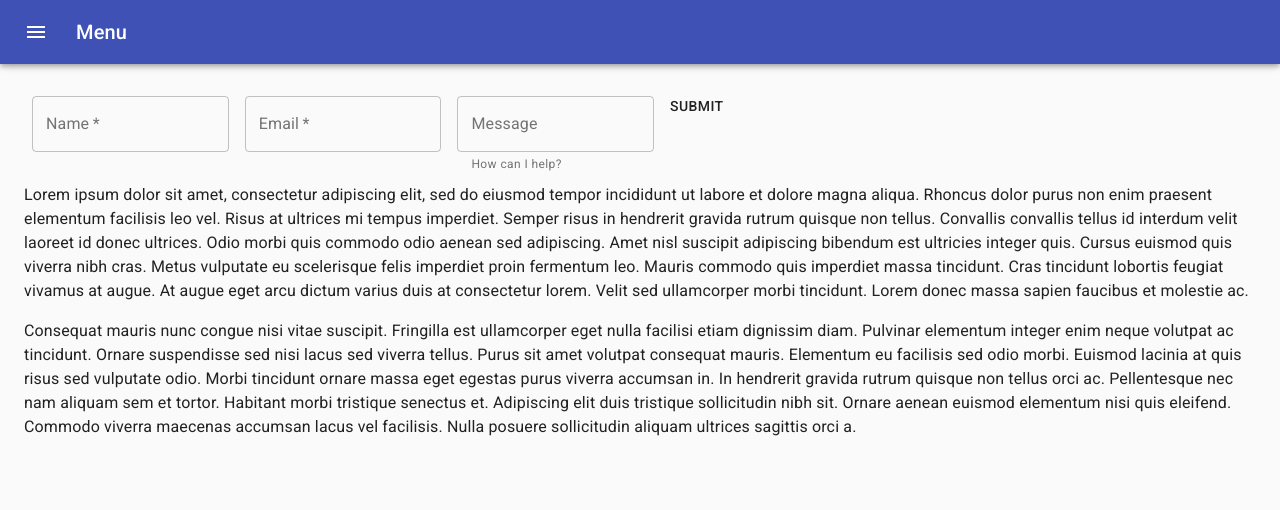
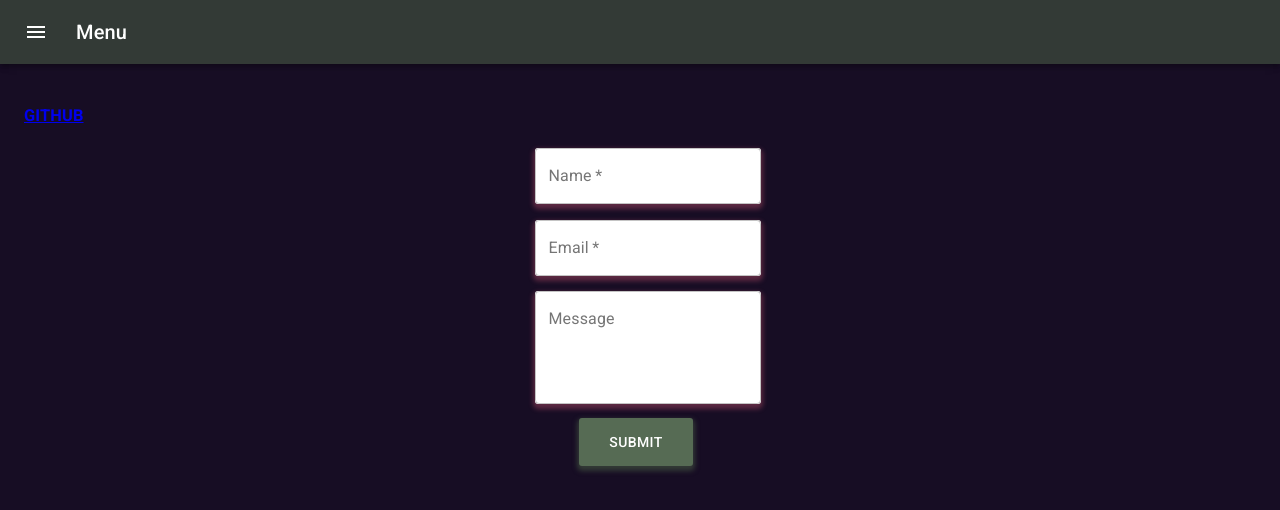
Before and after one commit to BitterBlue22/porftfolio-site, a React (Create React App) app in the folder portfolio-site/: page /contact-me in a window 1280 px wide. Shown: the top 510 px of the page. Built offline with nearby package versions, Linux system fonts and the light colour scheme.

Commit message:
updates to incorporate styled components

```diff
--- a/portfolio-site/src/App.css
+++ b/portfolio-site/src/App.css
@@ -3,4 +3,5 @@ body {
 }
 .link {
   text-decoration: none;
+  color: black;
 }
--- a/portfolio-site/src/components/ContactMe.jsx
+++ b/portfolio-site/src/components/ContactMe.jsx
@@ -4,6 +4,9 @@ import FormPropsTextFields from "./re-useable/Form";
 const ContactMe = () => {
   return (
     <form>
+      <h3>
+        <a href="https://github.com/BitterBlue22">GITHUB</a>
+      </h3>
       <FormPropsTextFields />
     </form>
   );
--- a/portfolio-site/src/components/re-useable/Accordion.jsx
+++ b/portfolio-site/src/components/re-useable/Accordion.jsx
@@ -1,65 +1,116 @@
 import React from "react";
-import { makeStyles } from "@material-ui/core/styles";
+import { styled } from "@material-ui/core/styles";
 import ExpansionPanel from "@material-ui/core/ExpansionPanel";
 import ExpansionPanelSummary from "@material-ui/core/ExpansionPanelSummary";
 import ExpansionPanelDetails from "@material-ui/core/ExpansionPanelDetails";
 import Typography from "@material-ui/core/Typography";
 import ExpandMoreIcon from "@material-ui/icons/ExpandMore";
 
-const useStyles = makeStyles((theme) => ({
-  root: {
-    width: "100%",
-  },
-  heading: {
-    fontSize: theme.typography.pxToRem(15),
-    fontWeight: theme.typography.fontWeightRegular,
-  },
-}));
+const StyledExpansionPanel = styled(ExpansionPanel)({
+  background: "#566b54",
+  border: 0,
+  borderRadius: 3,
+  boxShadow: "0 3px 5px 2px #333a36",
+  color: "white",
+  padding: "0 30px",
+  width: "100%",
+});
+const StyledExpansionPanelDetails = styled(ExpansionPanelDetails)({
+  background: "#9bb6b8",
+  border: 0,
+  borderRadius: 3,
+  boxShadow: "0 3px 5px 2px #333a36",
+  color: "white",
+  padding: "20px",
+  width: "100%",
+  margin: "0 0 20px",
+});
+const StyledExpansionPanelSummary = styled(ExpansionPanelSummary)({
+  background: "##566b54",
+  border: 0,
+  borderRadius: 3,
 
-export default function SimpleExpansionPanel() {
-  const classes = useStyles();
+  color: "white",
+  padding: "0 30px",
+  width: "100%",
+});
 
+export default function StyledComponents() {
   return (
-    <section className={classes.root}>
-      <ExpansionPanel>
-        <ExpansionPanelSummary
+    <section>
+      <StyledExpansionPanel>
+        <StyledExpansionPanelSummary
           expandIcon={<ExpandMoreIcon />}
           aria-controls="panel1a-content"
           id="panel1a-header"
         >
-          <Typography className={classes.heading}>Project Latest</Typography>
-        </ExpansionPanelSummary>
-        <ExpansionPanelDetails>
+          <Typography>Project Latest</Typography>
+        </StyledExpansionPanelSummary>
+        <StyledExpansionPanelDetails>
           <Typography>
             Lorem ipsum dolor sit amet, consectetur adipiscing elit. Suspendisse
             malesuada lacus ex, sit amet blandit leo lobortis eget.
           </Typography>
-        </ExpansionPanelDetails>
-      </ExpansionPanel>
-      <ExpansionPanel>
-        <ExpansionPanelSummary
+        </StyledExpansionPanelDetails>
+      </StyledExpansionPanel>
+      <StyledExpansionPanel>
+        <StyledExpansionPanelSummary
           expandIcon={<ExpandMoreIcon />}
           aria-controls="panel2a-content"
           id="panel2a-header"
         >
-          <Typography className={classes.heading}>Chicken Tinder</Typography>
-        </ExpansionPanelSummary>
-        <ExpansionPanelDetails>
-          <Typography>A fun way to choose where to eat!</Typography>
-        </ExpansionPanelDetails>
-      </ExpansionPanel>
-      <ExpansionPanel>
-        <ExpansionPanelSummary
+          <Typography>Chicken Tinder</Typography>
+        </StyledExpansionPanelSummary>
+        <StyledExpansionPanelDetails>
+          <Typography>
+            A fun way to choose where to eat!
+            <section>
+              <h4>Frontend:</h4>
+              <a href=" https://chicken-tinder-nc.netlify.app/  ">Hosted</a>
+              <br />
+              <a href="https://github.com/hayeskg/ChickenTinderFrontend  ">
+                Github
+              </a>
+            </section>
+            <section>
+              <h4>Backend:</h4>
+              <a href="https://chicken-tinder-backend.herokuapp.com/graphql">
+                Hosted
+              </a>
+              <br />
+              <a href="https://github.com/hayeskg/ChickenTinderBackend">
+                Github
+              </a>
+            </section>
+          </Typography>
+        </StyledExpansionPanelDetails>
+      </StyledExpansionPanel>
+      <StyledExpansionPanel>
+        <StyledExpansionPanelSummary
           expandIcon={<ExpandMoreIcon />}
           aria-controls="panel2a-content"
           id="panel2a-header"
         >
-          <Typography className={classes.heading}>NC News</Typography>
-        </ExpansionPanelSummary>
-        <ExpansionPanelDetails>
-          <Typography>A Reddit-inspired news site</Typography>
-        </ExpansionPanelDetails>
-      </ExpansionPanel>
+          <Typography>NC News</Typography>
+        </StyledExpansionPanelSummary>
+        <StyledExpansionPanelDetails>
+          <Typography>
+            A Reddit-inspired news site
+            <section>
+              <h4>Frontend:</h4>
+              <a href="https://tel-nc-news.netlify.app/ ">Hosted</a>
+              <br />
+              <a href="https://github.com/BitterBlue22/NC-news-FE ">Github</a>
+            </section>
+            <section>
+              <h4>Backend:</h4>
+              <a href="https://tel-news-port.herokuapp.com/api">Hosted</a>
+              <br />
+              <a href="https://github.com/BitterBlue22/NC_News">Github</a>
+            </section>
+          </Typography>
+        </StyledExpansionPanelDetails>
+      </StyledExpansionPanel>
     </section>
   );
 }
--- a/portfolio-site/src/components/re-useable/Form.jsx
+++ b/portfolio-site/src/components/re-useable/Form.jsx
@@ -1,45 +1,80 @@
 import React from "react";
 import TextField from "@material-ui/core/TextField";
-import { makeStyles } from "@material-ui/core/styles";
-import { Button } from "@material-ui/core";
+import { styled } from "@material-ui/core/styles";
+import { Button, Grid } from "@material-ui/core";
 
-const useStyles = makeStyles((theme) => ({
-  root: {
-    "& .MuiTextField-root": {
-      margin: theme.spacing(1),
-      width: "25ch",
+const StyledTextField = styled(TextField)({
+  background: "white",
+  border: 0,
+  borderRadius: 3,
+  boxShadow: "0 3px 5px 2px rgba(255, 105, 135, .3)",
+  color: "white",
+  margin: "1ch",
+  width: "100%",
+  display: "flex",
+});
+
+const StyledButton = styled(Button)({
+  background: "#566b54",
+  border: 0,
+  borderRadius: 3,
+  boxShadow: "0 3px 5px 2px #333a36",
+  color: "white",
+  height: 48,
+  padding: "0 30px",
+  margin: "10px",
+  "&:hover": {
+    background: "#333a36",
   },
-  },
-}));
+});
 
-export default function FormPropsTextFields() {
-  const classes = useStyles();
+const StyledGrid = styled(Grid)({
+  display: "flex",
+  flexDirection: "column",
+  justifyContent: "space-around",
+  alignItems: "center",
+});
 
+export default function StyledComponents() {
   return (
-    <form className={classes.root} noValidate autoComplete="off">
-      <TextField
+    <StyledGrid container spacing={1}>
+      <form noValidate autoComplete="off">
+        <StyledGrid container item>
+          <StyledTextField
             required
             id="outlined-required"
             label="Name"
             variant="outlined"
+            fullWidth
           />
-
-      <TextField
+        </StyledGrid>
+        <StyledGrid container item>
+          <StyledTextField
             required
             id="outlined-email"
             label="Email"
             type="email"
             variant="outlined"
+            fullWidth
           />
-
-      <TextField
+        </StyledGrid>
+        <StyledGrid container item>
+          <StyledTextField
             id="outlined-message"
             label="Message"
             type="text"
-        helperText="How can I help?"
             variant="outlined"
+            multiline
+            rows={4}
+            fullWidth
           />
-      <Button>Submit</Button>
+        </StyledGrid>
+        <StyledGrid container item xs={12} spacing={1}>
+          <StyledButton variant="contained" color="primary">
+            Submit
+          </StyledButton>
+        </StyledGrid>
       </form>
+    </StyledGrid>
   );
 }
--- a/portfolio-site/src/components/re-useable/Navigation.jsx
+++ b/portfolio-site/src/components/re-useable/Navigation.jsx
@@ -32,16 +32,22 @@ const drawerWidth = 240;
 const useStyles = makeStyles((theme) => ({
   root: {
     display: "flex",
+    backgroundColor: "#170d24",
+    width: "100%",
+    height: "100%",
+    position: "fixed",
   },
   appBar: {
     transition: theme.transitions.create(["margin", "width"], {
       easing: theme.transitions.easing.sharp,
       duration: theme.transitions.duration.leavingScreen,
     }),
+    backgroundColor: "#333a36",
   },
   appBarShift: {
     width: `calc(100% - ${drawerWidth}px)`,
     marginLeft: drawerWidth,
+
     transition: theme.transitions.create(["margin", "width"], {
       easing: theme.transitions.easing.easeOut,
       duration: theme.transitions.duration.enteringScreen,
@@ -59,6 +65,7 @@ const useStyles = makeStyles((theme) => ({
   },
   drawerPaper: {
     width: drawerWidth,
+    backgroundColor: "#566b54",
   },
   drawerHeader: {
     display: "flex",
@@ -176,7 +183,7 @@ export default function PersistentDrawerLeft() {
             </ListItem>
           </Link>
         </List>
-        <Divider />
+        {/* <Divider />
         <List>
           {["Blog", "Art", "Social Media"].map((text, index) => (
             <ListItem button key={text}>
@@ -186,7 +193,7 @@ export default function PersistentDrawerLeft() {
               <ListItemText primary={text} />
             </ListItem>
           ))}
-        </List>
+        </List> */}
       </Drawer>
       <main
         className={clsx(classes.content, {
@@ -201,35 +208,6 @@ export default function PersistentDrawerLeft() {
           <AboutMe path="/about-me" />
           <ContactMe path="/contact-me" />
         </Router>
-        <Typography paragraph>
-          Lorem ipsum dolor sit amet, consectetur adipiscing elit, sed do
-          eiusmod tempor incididunt ut labore et dolore magna aliqua. Rhoncus
-          dolor purus non enim praesent elementum facilisis leo vel. Risus at
-          ultrices mi tempus imperdiet. Semper risus in hendrerit gravida rutrum
-          quisque non tellus. Convallis convallis tellus id interdum velit
-          laoreet id donec ultrices. Odio morbi quis commodo odio aenean sed
-          adipiscing. Amet nisl suscipit adipiscing bibendum est ultricies
-          integer quis. Cursus euismod quis viverra nibh cras. Metus vulputate
-          eu scelerisque felis imperdiet proin fermentum leo. Mauris commodo
-          quis imperdiet massa tincidunt. Cras tincidunt lobortis feugiat
-          vivamus at augue. At augue eget arcu dictum varius duis at consectetur
-          lorem. Velit sed ullamcorper morbi tincidunt. Lorem donec massa sapien
-          faucibus et molestie ac.
-        </Typography>
-        <Typography paragraph>
-          Consequat mauris nunc congue nisi vitae suscipit. Fringilla est
-          ullamcorper eget nulla facilisi etiam dignissim diam. Pulvinar
-          elementum integer enim neque volutpat ac tincidunt. Ornare suspendisse
-          sed nisi lacus sed viverra tellus. Purus sit amet volutpat consequat
-          mauris. Elementum eu facilisis sed odio morbi. Euismod lacinia at quis
-          risus sed vulputate odio. Morbi tincidunt ornare massa eget egestas
-          purus viverra accumsan in. In hendrerit gravida rutrum quisque non
-          tellus orci ac. Pellentesque nec nam aliquam sem et tortor. Habitant
-          morbi tristique senectus et. Adipiscing elit duis tristique
-          sollicitudin nibh sit. Ornare aenean euismod elementum nisi quis
-          eleifend. Commodo viverra maecenas accumsan lacus vel facilisis. Nulla
-          posuere sollicitudin aliquam ultrices sagittis orci a.
-        </Typography>
       </main>
     </div>
   );
```
Lines whose indentation alone changed are shown as unchanged.
